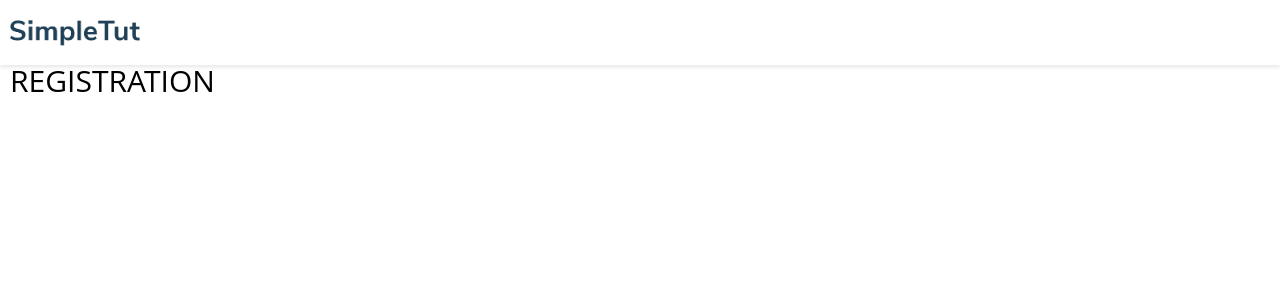
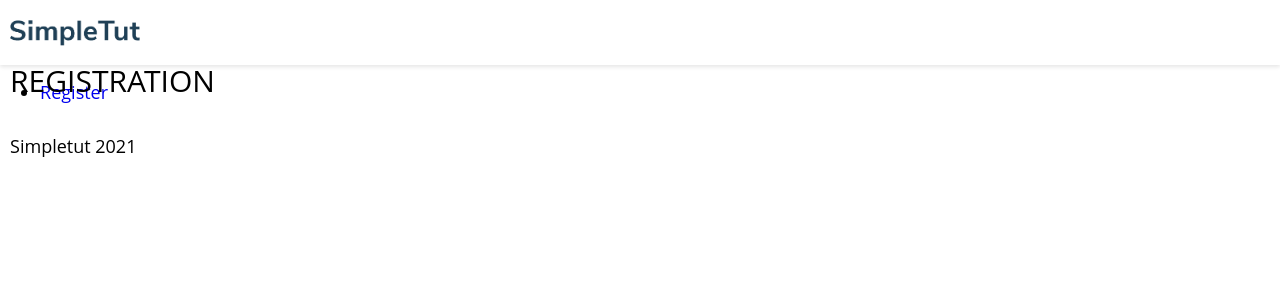
Before and after one commit to m-gamao/shop-site, a React (Create React App) app: page /registration in a window 1280 px wide. Shown: the top 300 px of the page. Built offline with nearby package versions, Linux system fonts and the light colour scheme.

Commit message:
react router /custom layouts/footer component

```diff
--- a/src/App.js
+++ b/src/App.js
@@ -3,7 +3,11 @@
 import React from "react";
 import { Switch, Route } from "react-router-dom";
 
-import Header from "./components/Header";
+//layouts
+import MainLayout from "./layouts/MainLayout";
+import HomepageLayout from "./layouts/HomepageLayout";
+
+//pages
 import Homepage from "./pages/Homepage";
 import Registration from "./pages/Registration";
 import "./default.scss";
@@ -11,13 +15,25 @@ import "./default.scss";
 function App() {
   return (
     <div className="App">
-      <Header />
-      <div className="main">
-        <Switch>
-          <Route exact path="/" component={Homepage} />
-          <Route path="/registration" component={Registration} />
-        </Switch>
-      </div>
+      <Switch>
+        <Route
+          exact
+          path="/"
+          render={() => (
+            <HomepageLayout>
+              <Homepage />
+            </HomepageLayout>
+          )}
+        />
+        <Route
+          path="/registration"
+          render={() => (
+            <MainLayout>
+              <Registration />
+            </MainLayout>
+          )}
+        />
+      </Switch>
     </div>
   );
 }
--- /dev/null
+++ b/src/components/Footer/index.js
@@ -0,0 +1,12 @@
+import React from "react";
+import "./styles.scss";
+
+const Footer = (props) => {
+  return (
+    <footer className="footer">
+      <div className="wrap">Simpletut 2021</div>
+    </footer>
+  );
+};
+
+export default Footer;
--- /dev/null
+++ b/src/components/Footer/styles.scss
@@ -0,0 +1,7 @@
+.footer {
+  .wrap {
+    max-width: 1450px;
+    padding: 20px 10px;
+    margin: 0 auto;
+  }
+}
--- a/src/components/Header/index.js
+++ b/src/components/Header/index.js
@@ -1,14 +1,24 @@
 import React from "react";
 import "./styles.scss";
 import Logo from "./../../assets/logo.png";
+import { Link } from "react-router-dom";
 
 const Header = (props) => {
   return (
     <header className="header">
       <div className="wrap">
         <div className="logo">
-          <img src={Logo} alt="Fig & Ivy logo" />
+          <Link to="/">
+            <img src={Logo} alt="simpletut logo" />
+          </Link>
         </div>
+      </div>
+      <div className="callToActions">
+        <ul>
+          <li>
+            <Link to="/registration">Register</Link>
+          </li>
+        </ul>
       </div>
     </header>
   );
--- /dev/null
+++ b/src/layouts/HomepageLayout.js
@@ -0,0 +1,15 @@
+import React from "react";
+import Header from "./../components/Header";
+import Footer from "./../components/Footer";
+
+const HomepageLayout = (props) => {
+  return (
+    <div className="fullHeight">
+      <Header />
+      {props.children}
+      <Footer />
+    </div>
+  );
+};
+
+export default HomepageLayout;
--- /dev/null
+++ b/src/layouts/MainLayout.js
@@ -0,0 +1,15 @@
+import React from "react";
+import Header from "./../components/Header";
+import Footer from "./../components/Footer";
+
+const MainLayout = (props) => {
+  return (
+    <div>
+      <Header />
+      <div className="main">{props.children}</div>
+      <Footer />
+    </div>
+  );
+};
+
+export default MainLayout;
```
